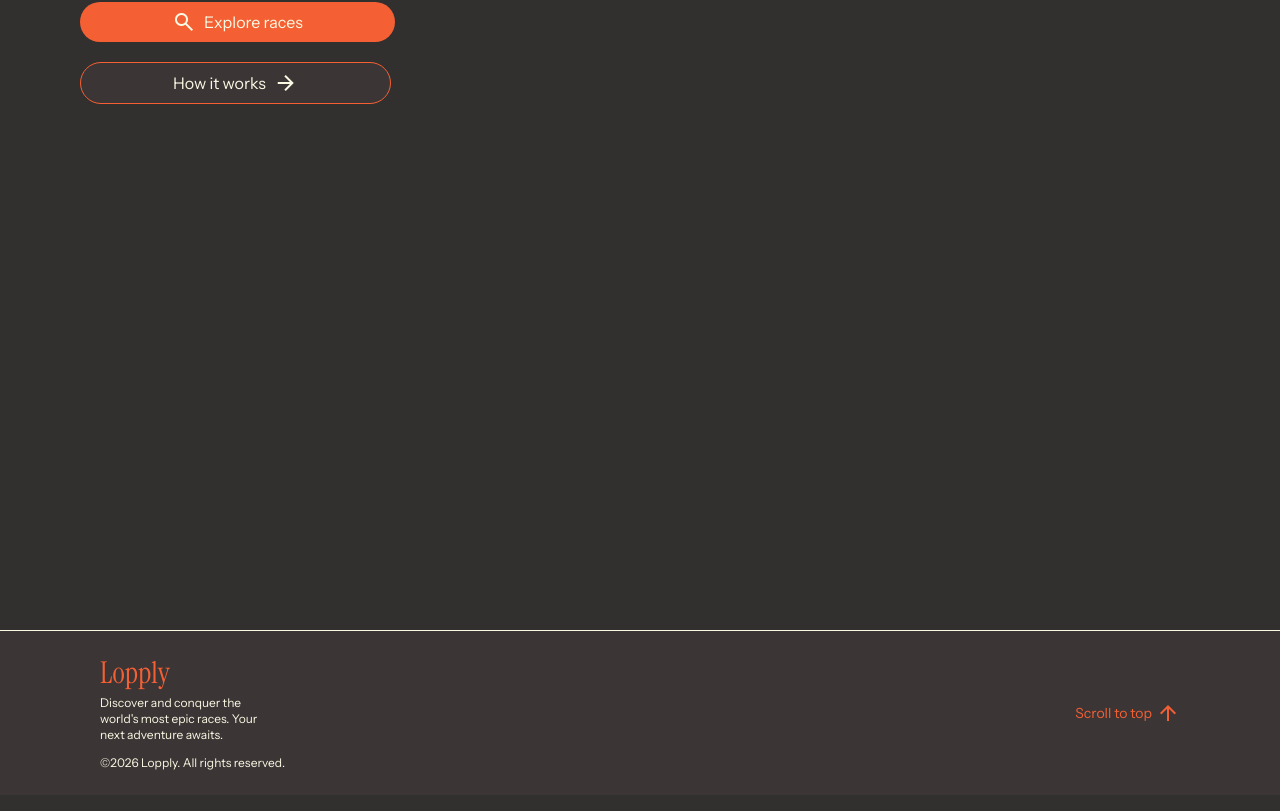
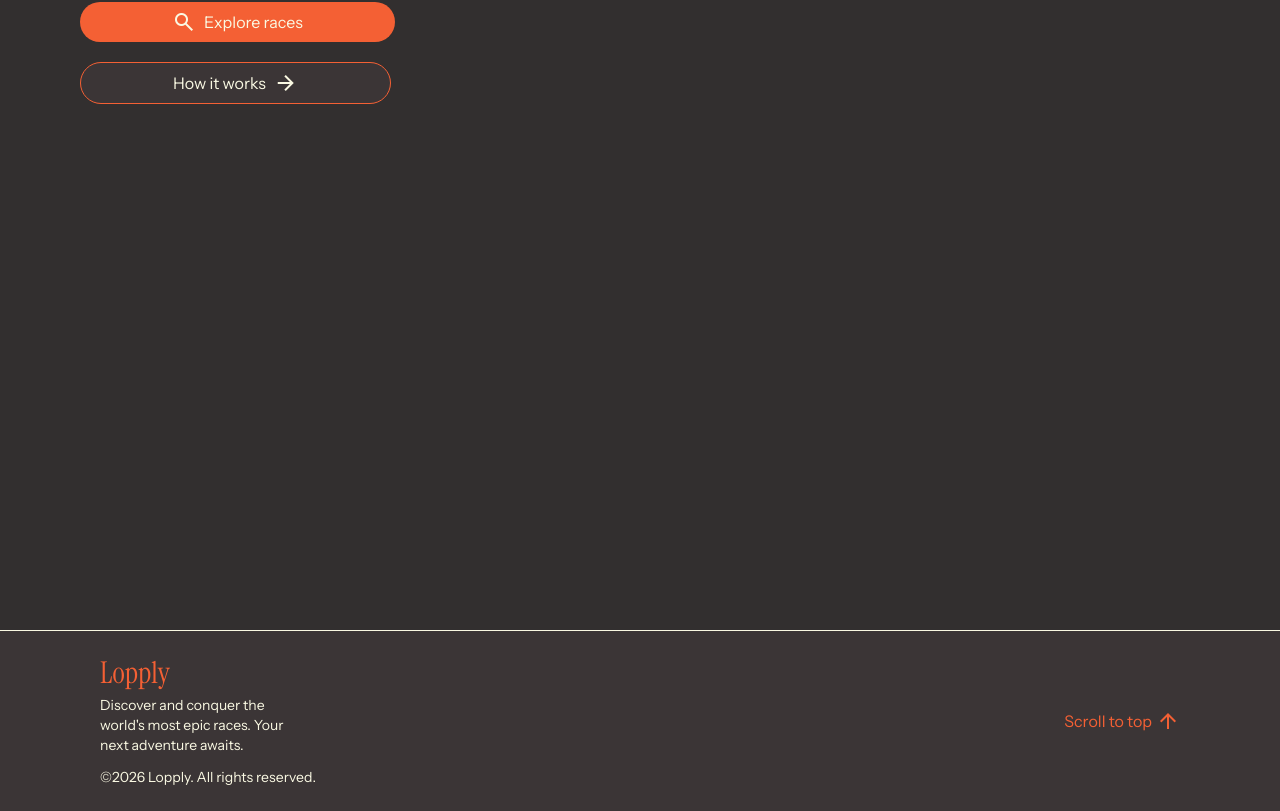
Before and after one commit to ellinorjohansson/Lopply, a Next.js app: page / in a window 1280 px wide. Shown: the part 242-1053 px from the top of the page. Built offline with nearby package versions, Linux system fonts and the light colour scheme; a web font is replaced by a local one.

Commit message:
💄(style): fixed font size in footer so it's bigger on big screens and smaller on smaller devices

```diff
--- a/src/common/components/footer/Footer.tsx
+++ b/src/common/components/footer/Footer.tsx
@@ -11,18 +11,18 @@ const Footer = () => {
       {/* Left Column */}
       <div className="flex flex-col space-y-1 text-center sm:text-left">
         <h2 className="text-3xl font-logo">{g("lopply")}</h2>
-        <p className="w-40 text-xs mx-auto sm:mx-0">
+        <p className="w-50 text-sm mx-auto sm:mx-0">
           {f("text.discover_and_concuer")}
         </p>
-        <p className="text-xs mt-2 mx-auto sm:mx-0">{f("text.all_rights")}</p>
+        <p className="text-sm mt-2 mx-auto sm:mx-0">{f("text.all_rights")}</p>
       </div>
 
       {/* Right Column */}
       <button
         onClick={() => window.scrollTo({ top: 0, behavior: "smooth" })}
-        className="flex items-center gap-1 cursor-pointer text-primaryaccent mt-6 sm:mt-0"
+        className="flex items-center gap-1 cursor-pointer text-primaryaccent mt-6 mb-10 sm:mt-0 sm:mb-0"
       >
-        <span className="text-sm">{f("scroll_to_top")}</span>
+        <span className="text-base">{f("scroll_to_top")}</span>
         <span className="material-symbols-outlined text-2xl">arrow_upward</span>
       </button>
     </footer>
```
